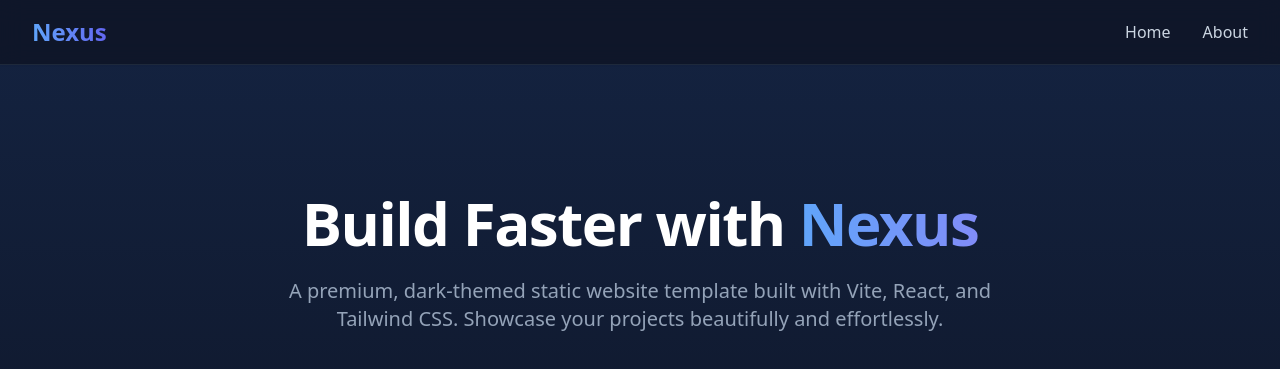
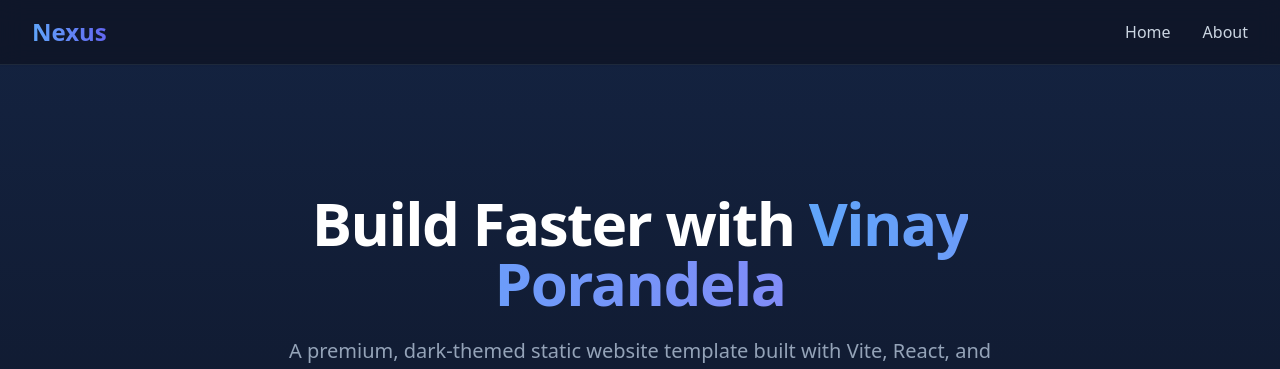
Before and after one commit to Monkey-D-Luffy-s/FPI, a React (Vite) app: page / in a window 1280 px wide. Shown: the top 369 px of the page. Built offline with nearby package versions, Linux system fonts and the light colour scheme.

Commit message:
Update header text to include 'Vinay Porandela'

```diff
--- a/src/pages/Home.jsx
+++ b/src/pages/Home.jsx
@@ -10,7 +10,7 @@
         <div className="max-w-7xl mx-auto px-4 sm:px-6 lg:px-8 relative">
           <div className="text-center max-w-3xl mx-auto">
             <h1 className="text-4xl md:text-6xl font-extrabold tracking-tight text-white mb-6">
-              Build Faster with <span className="text-transparent bg-clip-text bg-gradient-to-r from-blue-400 to-indigo-400">Nexus</span>
+              Build Faster with <span className="text-transparent bg-clip-text bg-gradient-to-r from-blue-400 to-indigo-400">Vinay Porandela</span>
             </h1>
             <p className="text-lg md:text-xl text-slate-400 mb-10">
               A premium, dark-themed static website template built with Vite, React, and Tailwind CSS.
```
